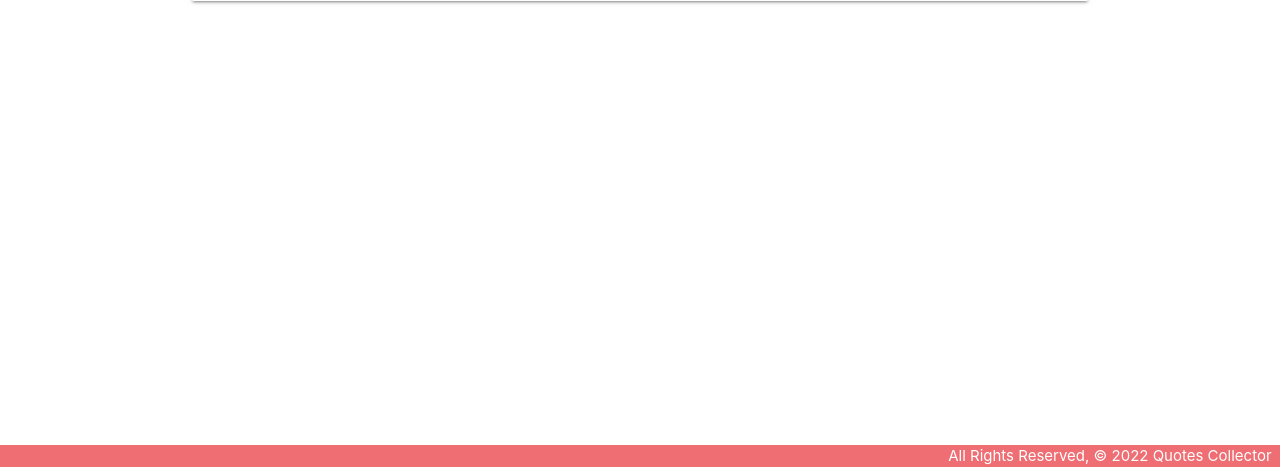
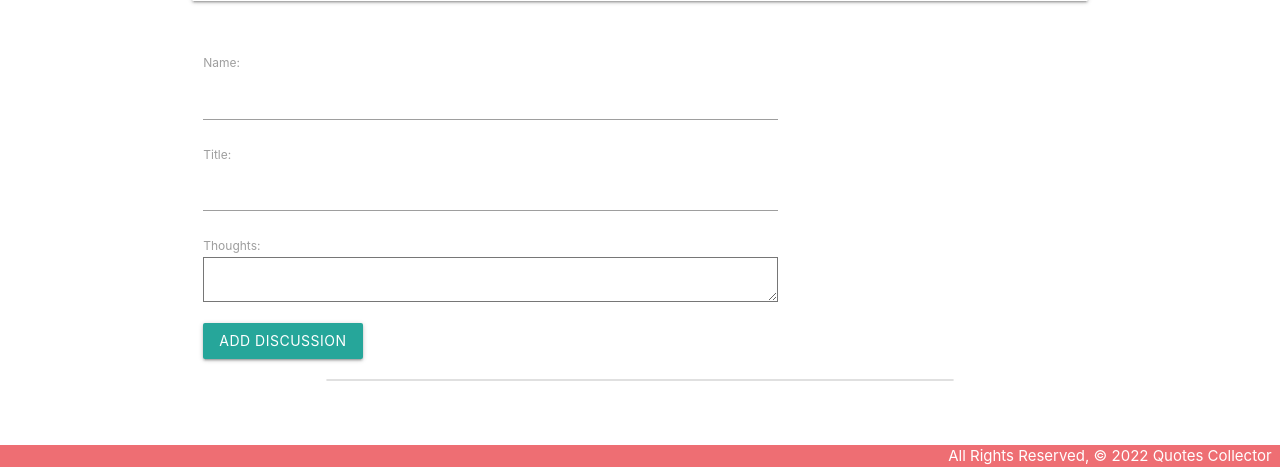
Before and after one commit to bholeneha/quotescollector, a Django app: template main_app/templates/quotes/detail.html in a window 1280 px wide. Shown: the part 333-800 px from the top of the page. Run offline with Django 4.2, Linux system fonts and the light colour scheme; the template is opened without the code that fills it: values that come from a table or form of the project are taken from there, others are empty.

Commit message:
Add one to many relationship

```diff
--- /dev/null
+++ b/main_app/forms.py
@@ -0,0 +1,7 @@
+from django.forms import ModelForm
+from .models import Discussion
+
+class DiscussionForm(ModelForm):
+    class Meta: # Provides meta information
+        model = Discussion
+        fields = ['name','title','thoughts']
--- a/main_app/models.py
+++ b/main_app/models.py
@@ -1,9 +1,10 @@
 from django.db import models
 from django.urls import reverse
+from datetime import date
 
 # Create your models here.
 class Quote(models.Model):
-    quote = models.CharField(max_length=1000)
+    quote = models.TextField(max_length=1000)
     author = models.CharField(max_length=100)
 
     def __str__(self):
@@ -11,3 +12,20 @@ class Quote(models.Model):
 
     def get_absolute_url(self):
         return reverse('detail', kwargs={'quote_id': self.id})
+
+    def new_for_today(self):
+        self.discussion_set.filter(date=date.today()).count()
+
+class Discussion(models.Model):
+    date = models.DateField(auto_now_add=True)
+    time = models.TimeField(auto_now_add=True)
+    name = models.CharField(max_length=100)
+    title = models.CharField(max_length=150)
+    thoughts = models.TextField(max_length=2000)
+    quote = models.ForeignKey(Quote, on_delete=models.CASCADE)
+
+    def __str__(self):
+        return f"{self.name}'s thoughts on quote posted on {self.date}"
+
+    class Meta:
+        ordering = ['-date']
--- a/main_app/templates/quotes/detail.html
+++ b/main_app/templates/quotes/detail.html
@@ -2,7 +2,7 @@
 {% block content %}
 
 <h1>Quote Details</h1>
-
+<div class="row">
     <div class="card">
         <div class="card-content">
             <span class="card-title">{{ quote.quote }}</span>
@@ -13,5 +13,28 @@
             <a href="{% url 'quotes_delete' quote.id %}">Delete</a>
         </div>
     </div>
+</div>
+
+<div class="row">
+    <div class="col s8">
+        <form action = "{% url 'add_discussion' quote.id %}" method="post">
+            {% csrf_token %}
+            {{ discussion_form.as_p }}
+            <input type="submit" class="btn" value="Add Discussion">
+        </form>
+    </div>
+</div>
+
+<ul class="collection container">
+    {% for discussion in quote.discussion_set.all %}
+        <li class="collection-item avatar">
+            <span class="title">{{discussion.title}}</span><br>
+            <span class="helper-text">{{discussion.date}}, {{discussion.time}}</span><br>
+            <span>By {{discussion.name}}</span>
+            <p> {{discussion.thoughts}}</p>
+            <!-- <a href="#!" class="secondary-content"><i class="material-icons">grade</i></a> -->
+        </li>
+    {% endfor %}
+</ul>
 
 {% endblock %}
--- a/main_app/urls.py
+++ b/main_app/urls.py
@@ -8,5 +8,6 @@ urlpatterns = [
   path('quotes/<int:quote_id>/', views.quotes_detail, name='detail'),
   path('quotes/create/', views.QuoteCreate.as_view(), name='quotes_create'),
   path('quotes/<int:pk>/update/', views.QuoteUpdate.as_view(), name='quotes_update'),
-  path('quotes/<int:pk>/delete/', views.QuoteDelete.as_view(), name='quotes_delete')
+  path('quotes/<int:pk>/delete/', views.QuoteDelete.as_view(), name='quotes_delete'),
+  path('quotes/<int:quote_id>/add_discussion', views.add_discussion, name='add_discussion'),
 ]
```
Also changed, not shown: main_app/views.py (+16 -2 lines), main_app/migrations/0004_alter_quote_quote_discussion.py (added). Lines whose indentation alone changed are shown as unchanged.
